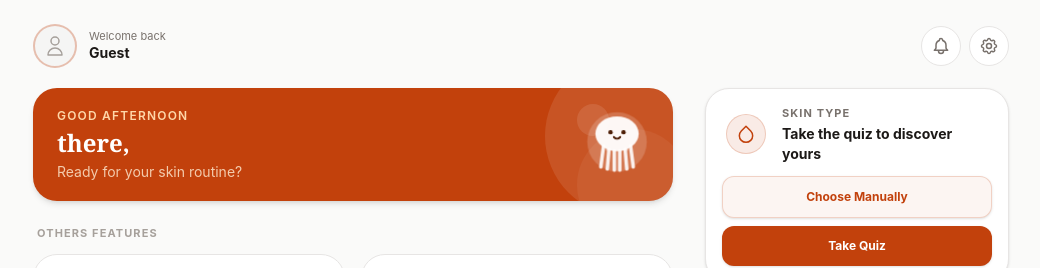
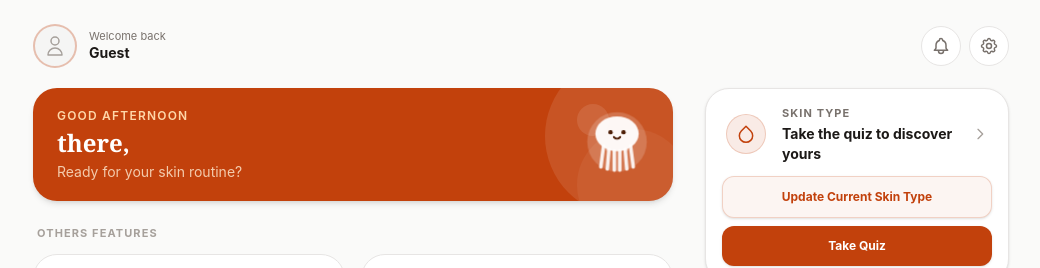
Before and after one commit to EakkasitNimanussornkul/skinbuddy-frontend, a Vue app: page / in a window 1280 px wide. Shown: the top 268 px of the page, without its empty margins (119-1159 px from the left). Built offline with nearby package versions, Linux system fonts and the light colour scheme; no server answers; the HTML template or start-up script is replaced by a standard one.

Commit message:
update(views): add new route in skin profile card to skinprofile views from Home&Settings views

```diff
--- a/src/components/QuizResultDashboard.vue
+++ b/src/components/QuizResultDashboard.vue
@@ -1,6 +1,6 @@
 <script setup lang="ts">
 import { computed } from 'vue'
-import { skinProfiles } from '../data/skinProfiles' // Import the isolated data!
+import { skinProfiles } from '../data/skinprofiles'
 
 const props = defineProps<{
   skinType: string
--- a/src/views/HomeView.vue
+++ b/src/views/HomeView.vue
@@ -154,22 +154,23 @@ const tip = tips[new Date().getDay() % tips.length]
           </div>
 
           <div class="lg:hidden bg-brand-surface-light dark:bg-brand-surface-dark rounded-3xl border border-stone-200 dark:border-stone-800 shadow-sm p-4 flex flex-col gap-3">
-            <div class="flex items-center gap-4 px-1">
-              <div class="w-10 h-10 rounded-full bg-brand-primary/10 dark:bg-orange-900/30 border border-brand-primary/20 dark:border-orange-700/30 flex items-center justify-center flex-shrink-0">
+            <button @click="router.push('/profile')" class="flex items-center gap-4 px-1 text-left group hover:opacity-80 transition-all">
+              <div class="w-10 h-10 rounded-full bg-brand-primary/10 dark:bg-orange-900/30 border border-brand-primary/20 dark:border-orange-700/30 flex items-center justify-center flex-shrink-0 group-hover:scale-105 transition-transform">
                 <svg class="w-5 h-5 text-brand-primary dark:text-orange-400" fill="none" stroke="currentColor" viewBox="0 0 24 24">
                   <path stroke-linecap="round" stroke-linejoin="round" stroke-width="1.8" :d="icons.skin" />
                 </svg>
               </div>
               <div class="flex-1 min-w-0">
                 <p class="text-[11px] font-bold text-brand-text-muted dark:text-stone-500 uppercase tracking-widest">Skin Type</p>
-                <p class="text-sm font-bold text-brand-text dark:text-stone-100 mt-0.5">
+                <p class="text-sm font-bold text-brand-text dark:text-stone-100 mt-0.5 group-hover:text-brand-primary transition-colors">
                   {{ authStore.user?.skin_type || 'Take the quiz to discover yours' }}
                 </p>
               </div>
-            </div>
+              <svg class="w-4 h-4 text-stone-400 group-hover:text-brand-primary transition-colors" fill="none" stroke="currentColor" viewBox="0 0 24 24"><path stroke-linecap="round" stroke-linejoin="round" stroke-width="2" d="M9 5l7 7-7 7" /></svg>
+            </button>
             <div class="flex gap-2">
               <button @click="showSelector = true" class="flex-1 text-[11px] sm:text-xs font-bold text-brand-primary dark:text-orange-400 bg-brand-primary/5 dark:bg-orange-900/10 hover:bg-brand-primary/10 dark:hover:bg-orange-900/30 py-3 rounded-xl transition-all border border-brand-primary/20 dark:border-orange-700/30">
-                Choose Manually
+                  Update Skin Type
               </button>
               <button @click="router.push('/quiz')" class="flex-1 text-[11px] sm:text-xs font-bold text-white bg-brand-primary hover:bg-orange-800 py-3 rounded-xl transition-all shadow-sm">
                 {{ authStore.user?.skin_type ? 'Retake Quiz' : 'Take Quiz' }}
@@ -232,26 +233,26 @@ const tip = tips[new Date().getDay() % tips.length]
         </div>
 
         <div class="lg:col-span-4 flex flex-col gap-6 w-full lg:pt-0">
-
-          <div class="hidden lg:block">
+        <div class="hidden lg:block">
             <div class="bg-brand-surface-light dark:bg-brand-surface-dark rounded-3xl border border-stone-200 dark:border-stone-800 shadow-sm p-4 flex flex-col gap-3">
-              <div class="flex items-center gap-4 px-1">
-                <div class="w-10 h-10 rounded-full bg-brand-primary/10 dark:bg-orange-900/30 border border-brand-primary/20 dark:border-orange-700/30 flex items-center justify-center flex-shrink-0">
+              <button @click="router.push('/profile')" class="flex items-center gap-4 px-1 text-left group hover:opacity-80 transition-all">
+                <div class="w-10 h-10 rounded-full bg-brand-primary/10 dark:bg-orange-900/30 border border-brand-primary/20 dark:border-orange-700/30 flex items-center justify-center flex-shrink-0 group-hover:scale-105 transition-transform">
                   <svg class="w-5 h-5 text-brand-primary dark:text-orange-400" fill="none" stroke="currentColor" viewBox="0 0 24 24">
                     <path stroke-linecap="round" stroke-linejoin="round" stroke-width="1.8" :d="icons.skin" />
                   </svg>
                 </div>
                 <div class="flex-1 min-w-0">
                   <p class="text-[11px] font-bold text-brand-text-muted dark:text-stone-500 uppercase tracking-widest">Skin Type</p>
-                  <p class="text-sm font-bold text-brand-text dark:text-stone-100 mt-0.5">
+                  <p class="text-sm font-bold text-brand-text dark:text-stone-100 mt-0.5 group-hover:text-brand-primary transition-colors">
                     {{ authStore.user?.skin_type || 'Take the quiz to discover yours' }}
                   </p>
                 </div>
-              </div>
+                <svg class="w-4 h-4 text-stone-400 group-hover:text-brand-primary transition-colors" fill="none" stroke="currentColor" viewBox="0 0 24 24"><path stroke-linecap="round" stroke-linejoin="round" stroke-width="2" d="M9 5l7 7-7 7" /></svg>
+              </button>
 
               <div class="flex flex-col gap-2">
                 <button @click="showSelector = true" class="w-full text-[11px] sm:text-xs font-bold text-brand-primary dark:text-orange-400 bg-brand-primary/5 dark:bg-orange-900/10 hover:bg-brand-primary/10 dark:hover:bg-orange-900/30 py-3 rounded-xl transition-all border border-brand-primary/20 dark:border-orange-700/30 shadow-sm">
-                  Choose Manually
+                  Update Current Skin Type
                 </button>
                 <button @click="router.push('/quiz')" class="w-full text-[11px] sm:text-xs font-bold text-white bg-brand-primary hover:bg-orange-800 py-3 rounded-xl transition-all shadow-sm">
                   {{ authStore.user?.skin_type ? 'Retake Quiz' : 'Take Quiz' }}
--- a/src/views/SettingsView.vue
+++ b/src/views/SettingsView.vue
@@ -87,19 +87,21 @@ const icons = {
           </div>
 
           <div class="bg-brand-primary/10 dark:bg-orange-900/20 rounded-3xl p-5 border border-brand-primary/20 flex flex-col gap-4 hover:scale-[1.015] hover:shadow-md transition-all duration-200">
-            <div class="flex items-center gap-3">
-              <div class="w-10 h-10 rounded-full bg-brand-primary/20 dark:bg-orange-900/40 flex items-center justify-center text-brand-primary dark:text-orange-400 flex-shrink-0">
+
+            <button @click="router.push('/profile')" class="flex items-center gap-3 w-full text-left group hover:opacity-80 transition-all">
+              <div class="w-10 h-10 rounded-full bg-brand-primary/20 dark:bg-orange-900/40 flex items-center justify-center text-brand-primary dark:text-orange-400 flex-shrink-0 group-hover:scale-105 transition-transform">
                 <svg class="w-5 h-5" fill="none" stroke="currentColor" viewBox="0 0 24 24"><path stroke-linecap="round" stroke-linejoin="round" stroke-width="2" :d="icons.clipboard"></path></svg>
               </div>
-              <div>
-                <h4 class="text-sm font-bold text-brand-text dark:text-stone-100">Update Skin Profile</h4>
-                <p class="text-[13px] text-brand-text-muted dark:text-stone-400 mt-0.5 leading-snug">Choose how you'd like to update your Baumann skin type.</p>
+              <div class="flex-1">
+                <h4 class="text-sm font-bold text-brand-text dark:text-stone-100 group-hover:text-brand-primary transition-colors">Your Skin Profile</h4>
+                <p class="text-[13px] text-brand-text-muted dark:text-stone-400 mt-0.5 leading-snug">View your Baumann diagnostic report.</p>
               </div>
-            </div>
+              <svg class="w-5 h-5 text-brand-primary/60 group-hover:text-brand-primary flex-shrink-0 transition-colors" fill="none" stroke="currentColor" viewBox="0 0 24 24"><path stroke-linecap="round" stroke-linejoin="round" stroke-width="2" d="M9 5l7 7-7 7" /></svg>
+            </button>
 
             <div class="flex flex-col gap-2 mt-1">
               <button @click="showSelector = true" class="w-full py-3 bg-white dark:bg-[#1C1917] text-brand-primary dark:text-orange-400 border border-brand-primary/30 dark:border-orange-900/50 rounded-xl font-bold text-sm hover:bg-brand-primary/5 dark:hover:bg-orange-900/40 active:scale-[0.98] transition-all shadow-sm">
-                Select Type Manually
+                Update Skin type
               </button>
               <button @click="router.push('/quiz')" class="w-full py-3 bg-brand-primary text-white rounded-xl font-bold text-sm hover:bg-orange-800 active:scale-[0.98] transition-all shadow-sm">
                 Retake Skin Quiz
```
